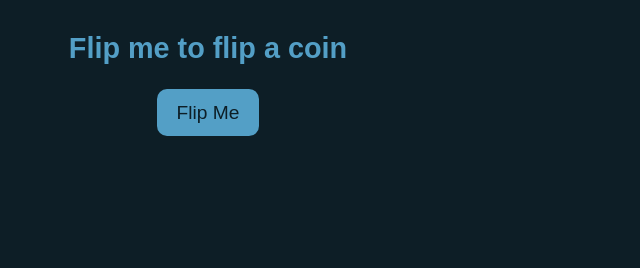
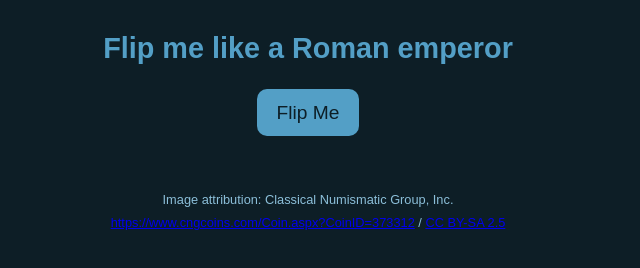
Before and after one commit to DorukEmre/FlipMyCoin, a website: page index.html in a window 1280 px wide. Shown: the whole page, without its empty margins (0-640 px from the left). Drawn offline with Linux system fonts and the light colour scheme.

Commit message:
Added image attribution

```diff
--- a/css/style.css
+++ b/css/style.css
@@ -6,12 +6,13 @@ body {
 }
 h1 {
   color: hsl(200, 50%, 55%);
+  text-align: center;
 }
 
 section {
   display: flex;
   flex-direction: column;
-  width: 400px;
+  width: 600px;
   justify-content: center;
   align-items: center;
 }
@@ -27,3 +28,9 @@ section {
 #flipMe:hover {
   background-color: hsl(200, 50%, 40%);
 }
+
+.attribution {
+  font-size: 0.8rem;
+  text-align: center;
+  margin: 0.5rem 0 0;
+}
--- a/index.html
+++ b/index.html
@@ -7,10 +7,15 @@
   </head>
   <body>
     <section>
-      <h1>Flip me to flip a coin</h1>
+      <h1>Flip me like a Roman emperor</h1>
       <button id="flipMe" type="button" name="button">Flip Me</button>
       <h2 id="sideName"></h2>
       <img src="#" alt="" id="sideImage">
+      <p class="attribution">Image attribution: <span class="author">Classical Numismatic Group, Inc.
+      </p>
+      <p class="attribution">
+        <a href="https://www.cngcoins.com/Coin.aspx?CoinID=373312" class="website">https://www.cngcoins.com/Coin.aspx?CoinID=373312</a> / <a href="https://creativecommons.org/licenses/by-sa/2.5/" class="license">CC BY-SA 2.5</a>
+      </p>
     </section>
     <script type="text/javascript" src="/js/main.js"></script>
   </body>
```
